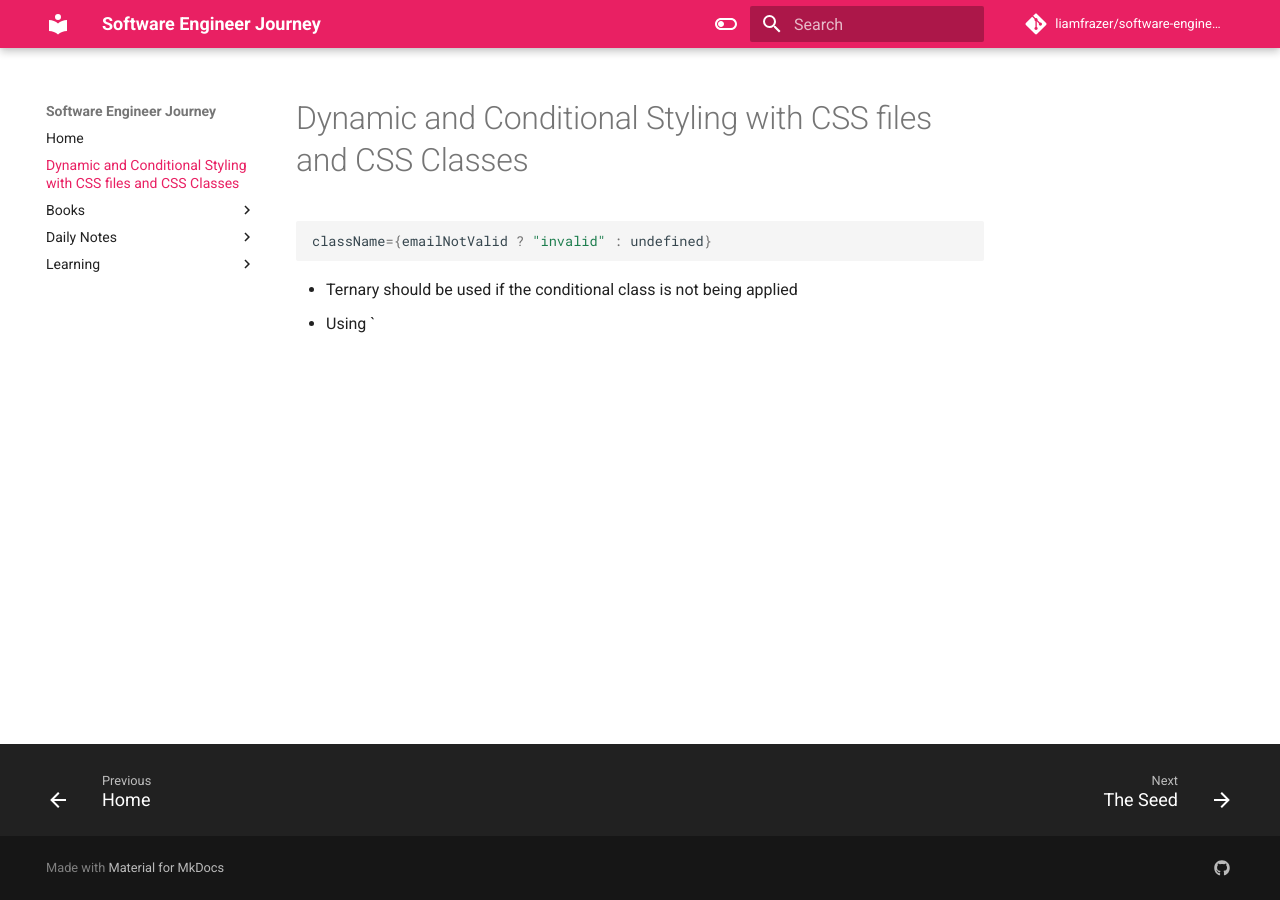
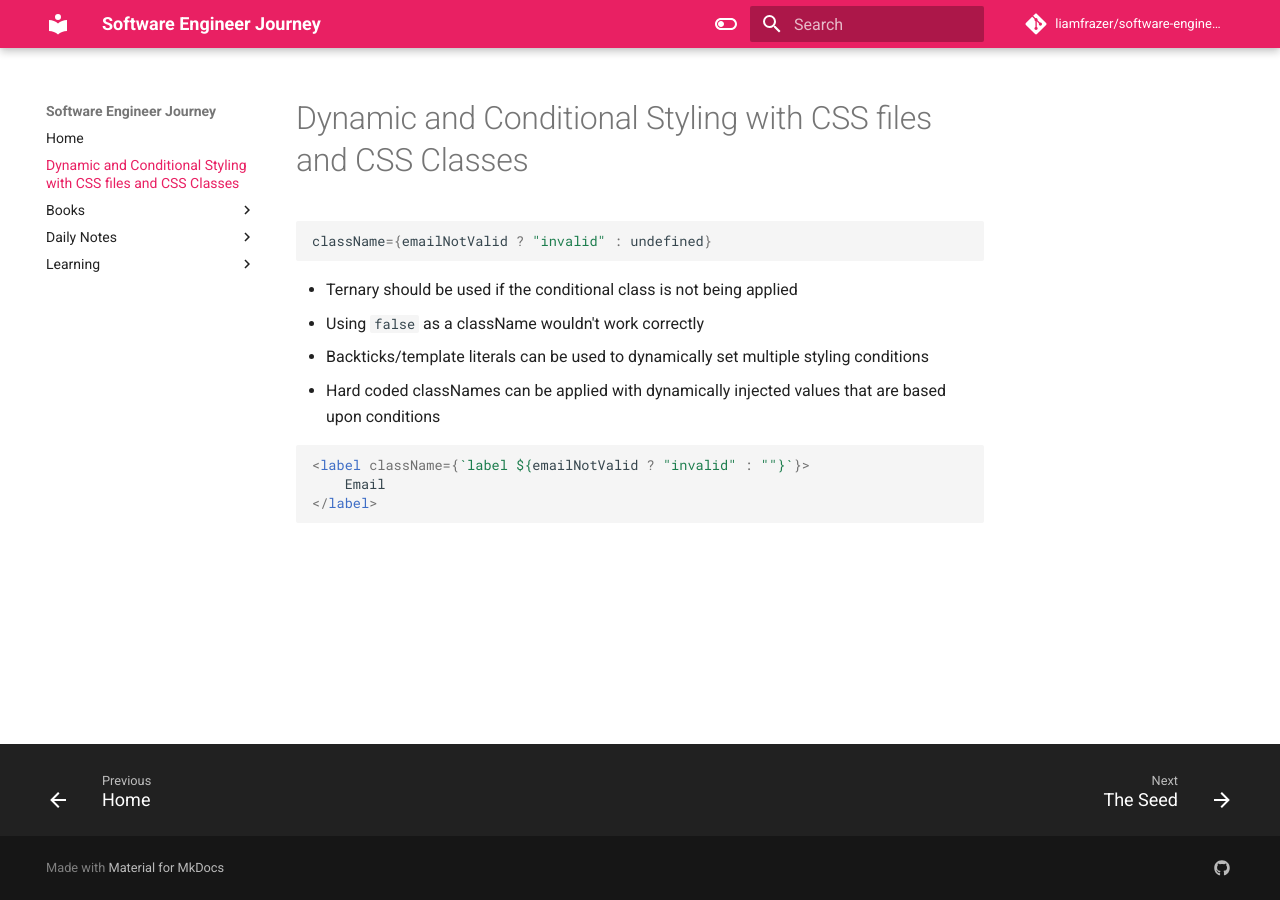
Before and after one commit to liamfrazer/software-engineer-journey, an MkDocs documentation site: the page built from docs/Dynamic and Conditional Styling with CSS files and CSS Classes.md, in a window 1280 px wide. Built offline with MkDocs 1.6.1 and Material for MkDocs 9.7.7, drawn with Linux system fonts in a browser that asks for light colours; comment, search, counter and statistics services are not loaded.

Commit message:
vault backup: 2023-12-28 10:59:54

````diff
--- a/docs/Dynamic and Conditional Styling with CSS files and CSS Classes.md
+++ b/docs/Dynamic and Conditional Styling with CSS files and CSS Classes.md
@@ -12,4 +13,13 @@ className={emailNotValid ? "invalid" : undefined}
 ```
 
 * Ternary should be used if the conditional class is not being applied
-* Using `
+* Using `false` as a className wouldn't work correctly
+
+* Backticks/template literals can be used to dynamically set multiple styling conditions
+* Hard coded classNames can be applied with dynamically injected values that are based upon conditions
+
+```jsx
+<label className={`label ${emailNotValid ? "invalid" : ""}`}>
+	Email
+</label>
+```
````
Also changed, not shown: other parts of docs/Dynamic and Conditional Styling with CSS files and CSS Classes.md (+1 -0 lines).
